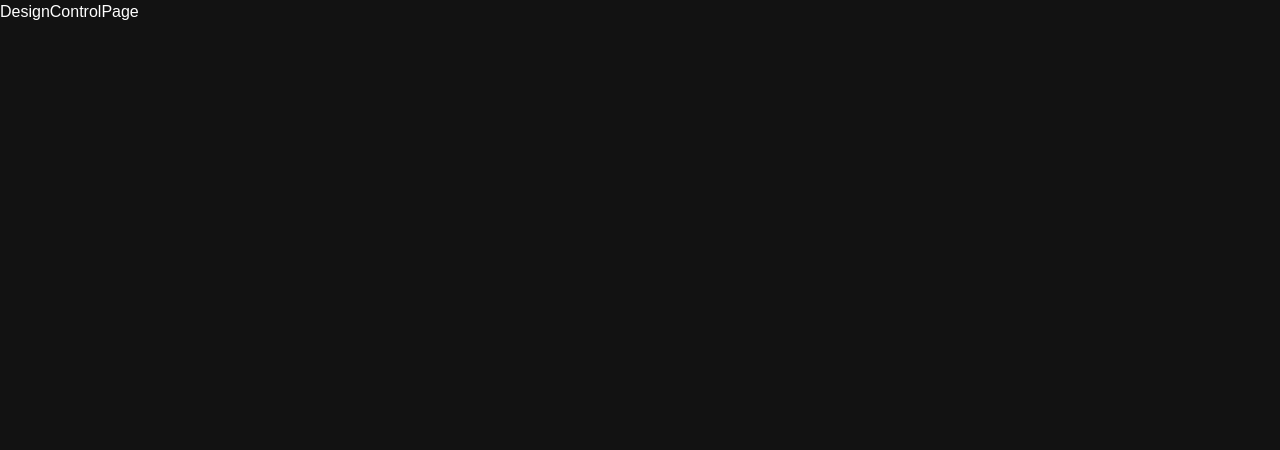
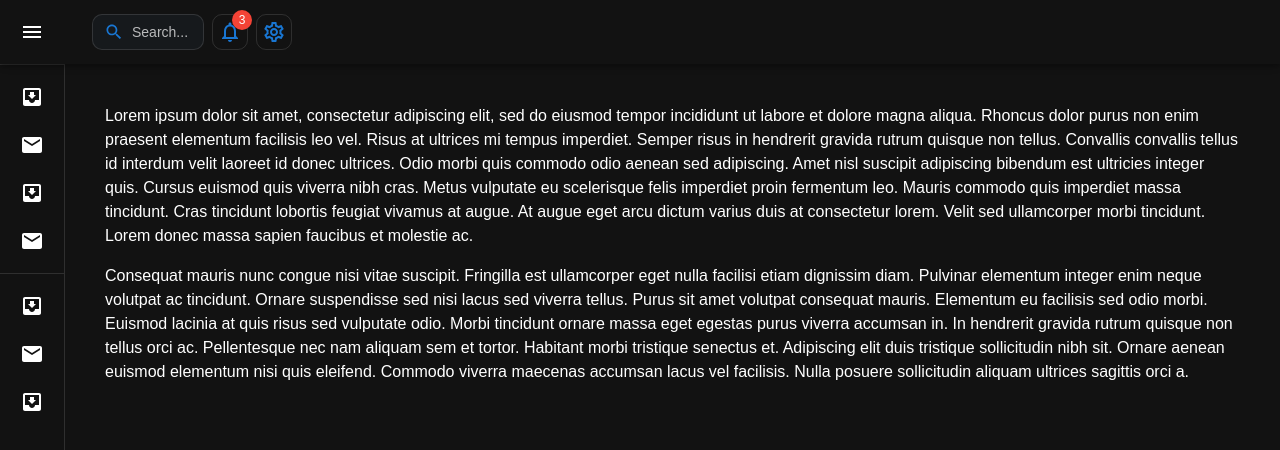
Before and after one commit to KaisAlHusrom/GraduationProjectFD, a React (Vite) app: page /admin-dashboard/design-control in a window 1280 px wide. Shown: the top 450 px of the page. Built offline with nearby package versions, Linux system fonts and the light colour scheme.

Commit message:
Design Page added nav and Drawer

```diff
--- a/src/Assets/Styles/App.css
+++ b/src/Assets/Styles/App.css
@@ -1,3 +1,6 @@
 body {
-    margin: 0;
+  margin: 0;
 }
+header {
+  background-color: #121212 !important;
+}
--- a/src/Pages/Admin/Components/AdminHeaderMenu.jsx
+++ b/src/Pages/Admin/Components/AdminHeaderMenu.jsx
@@ -33,6 +33,7 @@
             <SearchButton />
             <NotificationButton />
             <SettingsButton />
+
         </StyledAdminHeaderMenu>
     );
 };
--- a/src/Pages/DesignControlPage/DesignControlPage.jsx
+++ b/src/Pages/DesignControlPage/DesignControlPage.jsx
@@ -15,11 +15,12 @@
     Box,
 } from '@mui/material'
 import { styled } from '@mui/system'
+import SideBar from './components/SideBar'
 
 //Styled Components
 const StyledDesignControlPage = styled(Box)(
     ({ theme }) => ({
-
+        padding:theme.spacing(2),
     })
 )
 
@@ -27,7 +28,7 @@
 const DesignControlPage = () => {
     return (
         <StyledDesignControlPage>
-            DesignControlPage
+            <SideBar></SideBar>
         </StyledDesignControlPage>
     );
 };
--- /dev/null
+++ b/src/Pages/DesignControlPage/components/SideBar.jsx
@@ -0,0 +1,251 @@
+//React
+import {
+
+} from 'react'
+
+import {
+
+} from 'react-redux'
+
+//Components
+import AdminHeaderMenu from '../../Admin/Components/AdminHeaderMenu';
+
+
+//MUI
+import * as React from 'react';
+import { styled, useTheme } from '@mui/material/styles';
+import Box from '@mui/material/Box';
+import MuiDrawer from '@mui/material/Drawer';
+import MuiAppBar from '@mui/material/AppBar';
+import Toolbar from '@mui/material/Toolbar';
+import List from '@mui/material/List';
+import CssBaseline from '@mui/material/CssBaseline';
+import Typography from '@mui/material/Typography';
+import Divider from '@mui/material/Divider';
+import IconButton from '@mui/material/IconButton';
+import MenuIcon from '@mui/icons-material/Menu';
+import ChevronLeftIcon from '@mui/icons-material/ChevronLeft';
+import ChevronRightIcon from '@mui/icons-material/ChevronRight';
+import ListItem from '@mui/material/ListItem';
+import ListItemButton from '@mui/material/ListItemButton';
+import ListItemIcon from '@mui/material/ListItemIcon';
+import ListItemText from '@mui/material/ListItemText';
+import InboxIcon from '@mui/icons-material/MoveToInbox';
+import MailIcon from '@mui/icons-material/Mail';
+import '../../../Assets/Styles/App.css';
+
+
+//Styled Components
+const StyledSideBar = styled(Box)(
+    ({ theme }) => ({
+    })
+)
+
+
+
+// function of drawer
+const drawerWidth = 240;
+
+const openedMixin = (theme) => ({
+  width: drawerWidth,
+  transition: theme.transitions.create('width', {
+    easing: theme.transitions.easing.sharp,
+    duration: theme.transitions.duration.enteringScreen,
+  }),
+  overflowX: 'hidden',
+});
+
+
+const closedMixin = (theme) => ({
+    transition: theme.transitions.create('width', {
+      easing: theme.transitions.easing.sharp,
+      duration: theme.transitions.duration.leavingScreen,
+    }),
+    overflowX: 'hidden',
+    width: `calc(${theme.spacing(7)} + 1px)`,
+    [theme.breakpoints.up('sm')]: {
+      width: `calc(${theme.spacing(8)} + 1px)`,
+    },
+  });
+
+
+  const DrawerHeader = styled('div')(({ theme }) => ({
+    display: 'flex',
+    alignItems: 'center',
+    justifyContent: 'flex-end',
+    padding: theme.spacing(0, 1),
+    // necessary for content to be below app bar
+    ...theme.mixins.toolbar,
+  }));
+
+  const AppBar = styled(MuiAppBar, {
+    shouldForwardProp: (prop) => prop !== 'open',
+  })(({ theme, open }) => ({
+    zIndex: theme.zIndex.drawer + 1,
+    transition: theme.transitions.create(['width', 'margin'], {
+      easing: theme.transitions.easing.sharp,
+      duration: theme.transitions.duration.leavingScreen,
+    }),
+    ...(open && {
+      marginLeft: drawerWidth,
+      width: `calc(100% - ${drawerWidth}px)`,
+      transition: theme.transitions.create(['width', 'margin'], {
+        easing: theme.transitions.easing.sharp,
+        duration: theme.transitions.duration.enteringScreen,
+      }),
+    }),
+  }));
+
+
+  const Drawer = styled(MuiDrawer, { shouldForwardProp: (prop) => prop !== 'open' })(
+    ({ theme, open }) => ({
+      width: drawerWidth,
+      flexShrink: 0,
+      whiteSpace: 'nowrap',
+      boxSizing: 'border-box',
+      ...(open && {
+        ...openedMixin(theme),
+        '& .MuiDrawer-paper': openedMixin(theme),
+      }),
+      ...(!open && {
+        ...closedMixin(theme),
+        '& .MuiDrawer-paper': closedMixin(theme),
+      }),
+    }),
+  );
+
+
+const SideBar = () => {
+
+    const theme = useTheme();
+    const [open, setOpen] = React.useState(false);
+
+    const handleDrawerOpen = () => {
+      setOpen(true);
+    };
+
+    const handleDrawerClose = () => {
+      setOpen(false);
+    };
+
+    return (
+    <StyledSideBar>
+        <Box sx={{ display: 'flex' }}>
+      <CssBaseline />
+        <AppBar position="fixed" open={open}>
+
+        <Toolbar >
+
+            <IconButton
+            color="inherit"
+            aria-label="open drawer"
+            onClick={handleDrawerOpen}
+            edge="start"
+            sx={{
+                marginRight: 5,
+                ...(open && { display: 'none' }),
+            }}
+            >
+            <MenuIcon />
+            </IconButton>
+
+            <AdminHeaderMenu></AdminHeaderMenu>
+
+        </Toolbar>
+
+
+
+      </AppBar>
+      <Drawer variant="permanent" open={open}>
+        <DrawerHeader >
+          <IconButton onClick={handleDrawerClose}>
+            {theme.direction === 'rtl' ? <ChevronRightIcon /> : <ChevronLeftIcon />}
+          </IconButton>
+        </DrawerHeader>
+        <Divider />
+        <List>
+          {['Templates', 'Sections', 'Navs', 'Headers'].map((text, index) => (
+            <ListItem key={text} disablePadding sx={{ display: 'block' }}>
+              <ListItemButton
+                sx={{
+                  minHeight: 48,
+                  justifyContent: open ? 'initial' : 'center',
+                  px: 2.5,
+                }}
+              >
+                <ListItemIcon
+                  sx={{
+                    minWidth: 0,
+                    mr: open ? 3 : 'auto',
+                    justifyContent: 'center',
+                  }}
+                >
+                  {index % 2 === 0 ? <InboxIcon /> : <MailIcon />}
+                </ListItemIcon>
+                <ListItemText primary={text} sx={{ opacity: open ? 1 : 0 }} />
+              </ListItemButton>
+            </ListItem>
+          ))}
+        </List>
+        <Divider />
+        <List>
+          {['Sliders', 'Cards', 'Models'].map((text, index) => (
+            <ListItem key={text} disablePadding sx={{ display: 'block' }}>
+              <ListItemButton
+                sx={{
+                  minHeight: 48,
+                  justifyContent: open ? 'initial' : 'center',
+                  px: 2.5,
+                }}
+              >
+                <ListItemIcon
+                  sx={{
+                    minWidth: 0,
+                    mr: open ? 3 : 'auto',
+                    justifyContent: 'center',
+                  }}
+                >
+                  {index % 2 === 0 ? <InboxIcon /> : <MailIcon />}
+                </ListItemIcon>
+                <ListItemText primary={text} sx={{ opacity: open ? 1 : 0 }} />
+              </ListItemButton>
+            </ListItem>
+          ))}
+        </List>
+      </Drawer>
+      <Box component="main" sx={{ flexGrow: 1, p: 3 }}>
+        <DrawerHeader />
+        <Typography paragraph>
+          Lorem ipsum dolor sit amet, consectetur adipiscing elit, sed do eiusmod
+          tempor incididunt ut labore et dolore magna aliqua. Rhoncus dolor purus non
+          enim praesent elementum facilisis leo vel. Risus at ultrices mi tempus
+          imperdiet. Semper risus in hendrerit gravida rutrum quisque non tellus.
+          Convallis convallis tellus id interdum velit laoreet id donec ultrices.
+          Odio morbi quis commodo odio aenean sed adipiscing. Amet nisl suscipit
+          adipiscing bibendum est ultricies integer quis. Cursus euismod quis viverra
+          nibh cras. Metus vulputate eu scelerisque felis imperdiet proin fermentum
+          leo. Mauris commodo quis imperdiet massa tincidunt. Cras tincidunt lobortis
+          feugiat vivamus at augue. At augue eget arcu dictum varius duis at
+          consectetur lorem. Velit sed ullamcorper morbi tincidunt. Lorem donec massa
+          sapien faucibus et molestie ac.
+        </Typography>
+        <Typography paragraph>
+          Consequat mauris nunc congue nisi vitae suscipit. Fringilla est ullamcorper
+          eget nulla facilisi etiam dignissim diam. Pulvinar elementum integer enim
+          neque volutpat ac tincidunt. Ornare suspendisse sed nisi lacus sed viverra
+          tellus. Purus sit amet volutpat consequat mauris. Elementum eu facilisis
+          sed odio morbi. Euismod lacinia at quis risus sed vulputate odio. Morbi
+          tincidunt ornare massa eget egestas purus viverra accumsan in. In hendrerit
+          gravida rutrum quisque non tellus orci ac. Pellentesque nec nam aliquam sem
+          et tortor. Habitant morbi tristique senectus et. Adipiscing elit duis
+          tristique sollicitudin nibh sit. Ornare aenean euismod elementum nisi quis
+          eleifend. Commodo viverra maecenas accumsan lacus vel facilisis. Nulla
+          posuere sollicitudin aliquam ultrices sagittis orci a.
+        </Typography>
+      </Box>
+    </Box>
+        </StyledSideBar>
+    );
+};
+
+export default SideBar;
```
Also changed, not shown: src/Pages/Admin/Components/kais.jsx (deleted, +0 -11 lines).
